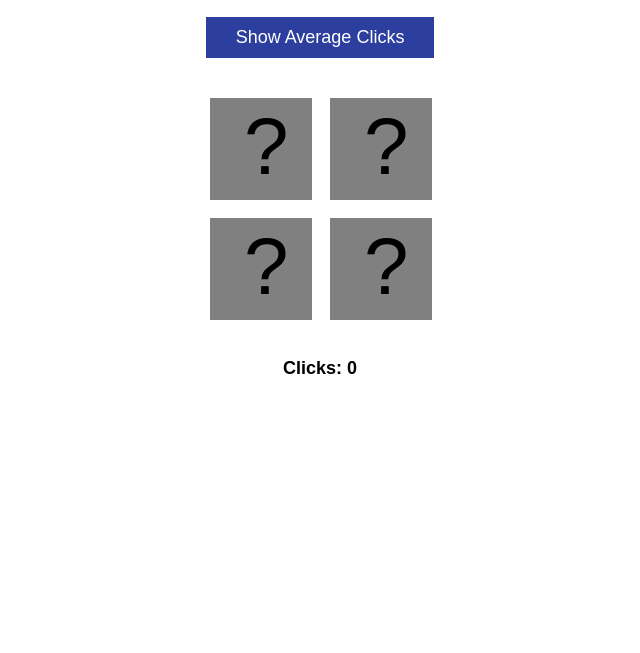
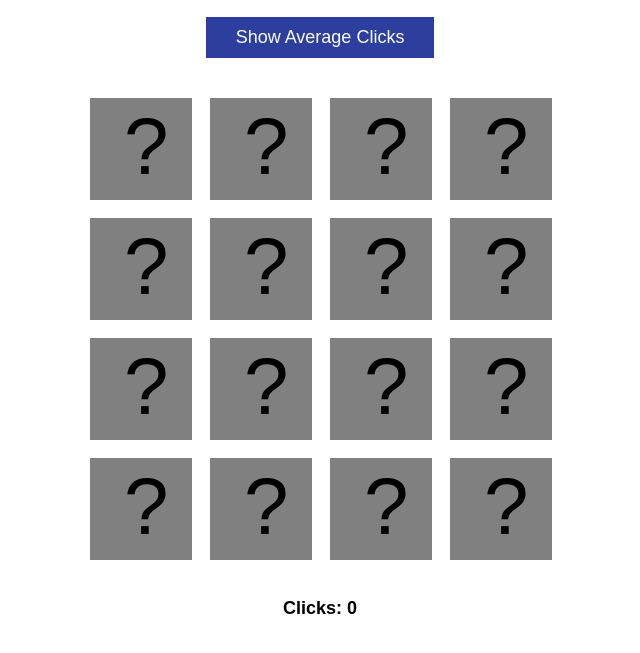
Before and after one commit to galinauskas/rwat-game, a plain HTML site: page index.html in a window 1280 px wide. Shown: the part 81-734 px from the top of the page, without its empty margins (320-960 px from the left). Drawn offline with Linux system fonts and the light colour scheme.

Commit message:
deploy: JVKTUDublin/rwat-galinauskas@a851029ab5a4f224c975356a8455430b40f3f617

```diff
--- a/index.html
+++ b/index.html
@@ -100,7 +100,7 @@
         <button id="avg-clicks-btn" aria-label="Show average clicks from all games">Show Average Clicks</button>
         <p id="avg-clicks-display" style="display: none;" role="status" aria-live="polite"></p>
     </div>
-    <game-board size="2x2" role="region" aria-label="Memory card game board"></game-board>
+    <game-board size="4x4" role="region" aria-label="Memory card game board"></game-board>
 </body>
 
 </html>
```
